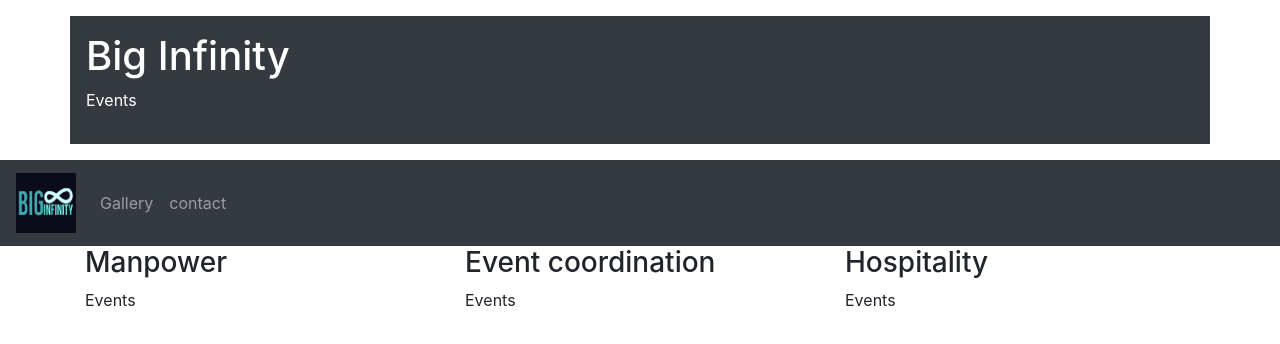
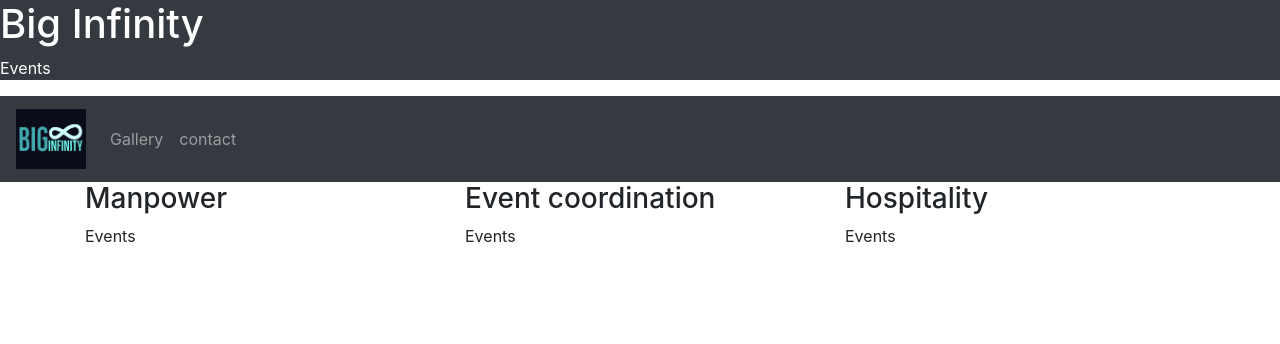
Before and after one commit to biginfinityevents/site, a plain HTML site: page index.html in a window 1280 px wide. Drawn offline with nearby package versions, Linux system fonts and the light colour scheme.

Commit message:
Update index.html

```diff
--- a/index.html
+++ b/index.html
@@ -11,13 +11,13 @@
 </head>
 <body>
 
-<div class="container p-3 my-3 bg-dark text-white">
+<div class="bg-dark text-white">
   <h1>Big Infinity</h1>
   <p>Events</p>
 </div>
 <nav class="navbar navbar-expand-sm bg-dark navbar-dark">
   <a class="navbar-brand" href="#">
-    <img src="logo.jpg" alt="logo" style="width:60px;height:60px;">
+    <img src="logo.jpg" alt="logo" style="width:70px;height:60px;">
   </a>
 
   <ul class="navbar-nav">
```
